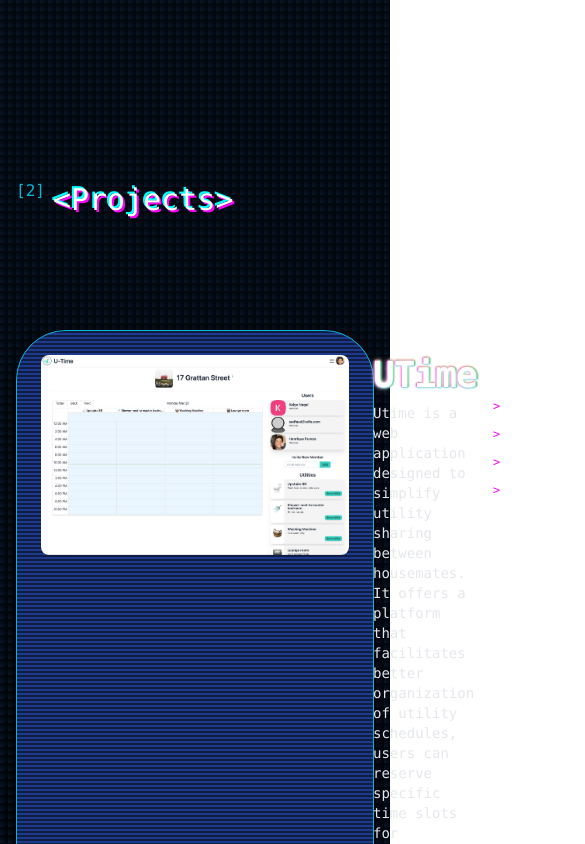
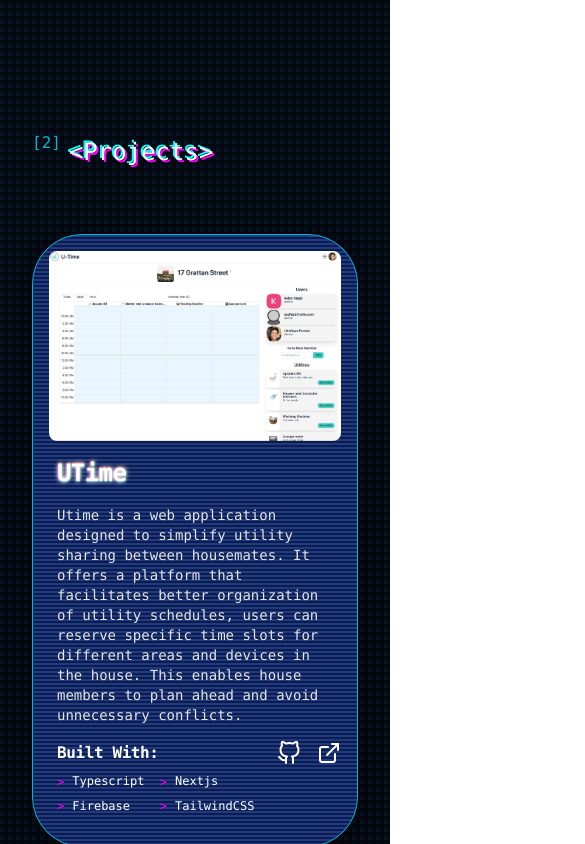
Before and after one commit to IkePureza/portfolio, a Next.js app: page / in a window 390 px wide. Shown: the part 3120-3964 px from the top of the page, 585 px wide, since content can reach past the window. Built offline with nearby package versions, Linux system fonts and the light colour scheme.

Commit message:
Make projects responsive

```diff
--- a/src/components/Contact.tsx
+++ b/src/components/Contact.tsx
@@ -4,7 +4,7 @@ import { Button } from "./Button";
 export const Contact = () => {
   return (
     <section id="contact">
-      <div className="flex relative w-full">
+      <div className="flex relative w-full mb-10">
         <p className="text-cyan-500 mb-4 mr-2">[3]</p>
         <h2 className="text-glitch text-3xl ">&lt;Contact&gt;</h2>
       </div>
--- a/src/components/ProjectCard.tsx
+++ b/src/components/ProjectCard.tsx
@@ -16,28 +16,28 @@ export interface ProjectCardProps {
 export const ProjectCard = (props: ProjectCardProps) => {
   return (
     <div>
-      <div className="p-6 card-glitch bg-blue-900 flex items-start border border-cyan-500">
+      <div className="p-4 md:p-6 card-glitch bg-blue-900 flex flex-col md:flex-row items-start border border-cyan-500">
         <Image
           src={props.image}
-          alt="utime"
+          alt={props.title}
           width={200}
           height={0}
-          className="w-full rounded-lg mr-4"
+          className="w-full md:w-1/3 rounded-lg mb-4 md:mb-0 md:mr-4"
         />
-        <div className="flex flex-col">
-          <h3 className="vhs text-4xl mx-2 font-semibold tracking-tight text-white">
+        <div className="flex flex-col flex-grow">
+          <h3 className="vhs text-2xl md:text-4xl mx-2 font-semibold tracking-tight text-white mb-2">
             {props.title}
           </h3>
-          <p className="m-2 text-sm text-gray-200">{props.desc}</p>
-        </div>
-        <div className="mx-2">
+          <p className="m-2 text-sm text-gray-200 mb-4">{props.desc}</p>
+          <div className="flex flex-wrap justify-between items-start">
+            <div className="mx-2 mb-4 md:mb-0">
               <h4 className="text-base font-semibold tracking-tight">
                 Built With:
               </h4>
-          <ul className="mt-4 grid p-0 overflow-hidden list-none">
+              <ul className="mt-2 grid grid-cols-2 gap-2 p-0 overflow-hidden list-none">
                 {props.techStack.map((tech, i) => (
                   <li
-                className="text-sm mb-2 before:content-['>'] before:text-xs before:align-middle before:mr-2 before:text-magenta"
+                    className="text-xs md:text-sm before:content-['>'] before:text-xs before:align-middle before:mr-2 before:text-magenta"
                     key={i}
                   >
                     {tech}
@@ -45,15 +45,17 @@ export const ProjectCard = (props: ProjectCardProps) => {
                 ))}
               </ul>
             </div>
-        <div className="ml-4 ">
-          <Link href={props.githubLink} className="mb-5">
-            <IconGitHub size="w-8 h-8"></IconGitHub>
+            <div className="flex space-x-4">
+              <Link href={props.githubLink}>
+                <IconGitHub size="w-6 h-6 md:w-8 md:h-8"></IconGitHub>
               </Link>
               {props.externalLink && (
-            <Link href={props.externalLink ?? ""} className="my-5">
-              <IconExternal size="w-8 h-8"></IconExternal>
+                <Link href={props.externalLink}>
+                  <IconExternal size="w-6 h-6 md:w-8 md:h-8"></IconExternal>
                 </Link>
               )}
+            </div>
+          </div>
         </div>
       </div>
       <div className="lines"></div>
--- a/src/components/Projects.tsx
+++ b/src/components/Projects.tsx
@@ -29,16 +29,16 @@ const projects: ProjectCardProps[] = [
 
 export const Projects = () => {
   return (
-    <section id="projects">
-      <div className="py-28">
+    <section id="projects" className="container mx-auto px-4">
+      <div className="py-16 md:py-28">
         <div className="flex items-center relative w-full">
           <p className="text-cyan-500 mb-4 mr-2">[2]</p>
-          <h2 className="text-glitch text-3xl ">&lt;Projects&gt;</h2>
+          <h2 className="text-glitch text-2xl md:text-3xl">&lt;Projects&gt;</h2>
         </div>
-        <div className="flex flex-col py-28 justify-center items-center">
+        <div className="flex flex-col py-16 md:py-28 justify-center items-center">
           {projects &&
             projects.map((props, i) => (
-              <div key={i} className="max-w-4xl mb-8">
+              <div key={i} className="w-full max-w-4xl mb-8">
                 <ProjectCard {...props}></ProjectCard>
               </div>
             ))}
```
Lines whose indentation alone changed are shown as unchanged.
